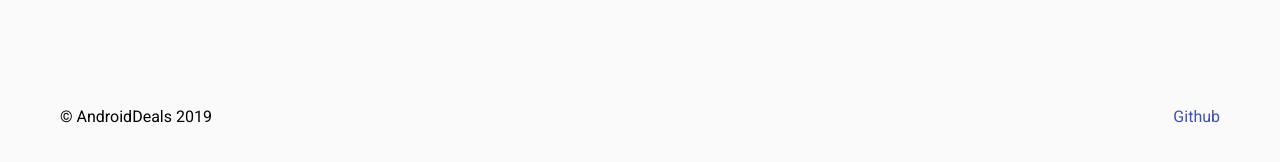
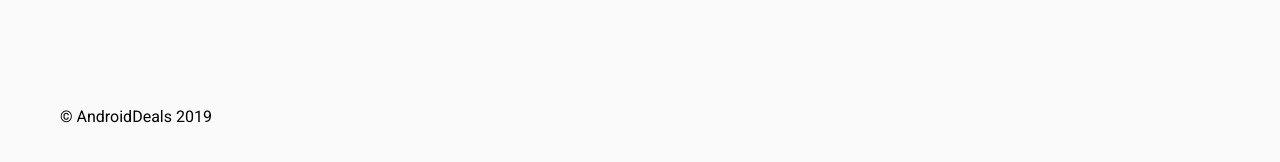
Before and after one commit to AndroidDeals/androiddeals.github.io, a Jekyll site: the page built from index.markdown, in a window 1280 px wide and 900 px high, scrolled down 2869 px. Shown: the part 632-794 px from the top of the window. Built offline with Jekyll 4.4.1, drawn with Linux system fonts in a browser that asks for light colours.

Commit message:
Update footer.html

```diff
--- a/_includes/footer.html
+++ b/_includes/footer.html
@@ -3,9 +3,7 @@
     <p>&copy; {{ site.title }} {{ site.time | date: '%Y' }}</p>
     <p>
       {% if site.twitterUsername %}<a href="https://twitter.com/{{ site.twitterUsername }}">Twitter</a>{% endif %}
-      {% if site.githubUsername %}<a href="https://github.com/{{ site.githubUsername }}">Github</a>{% endif %}
-      {% if site.dribbbleUsername %}<a href="https://dribbble.com/{{ site.dribbbleUsername }}">Dribbble</a>{% endif %}
-      {% if site.codepenUsername %}<a href="http://codepen.io/{{ site.codepenUsername }}">CodePen</a>{% endif %}
+
     </p>
   </div>
 </footer>
```
